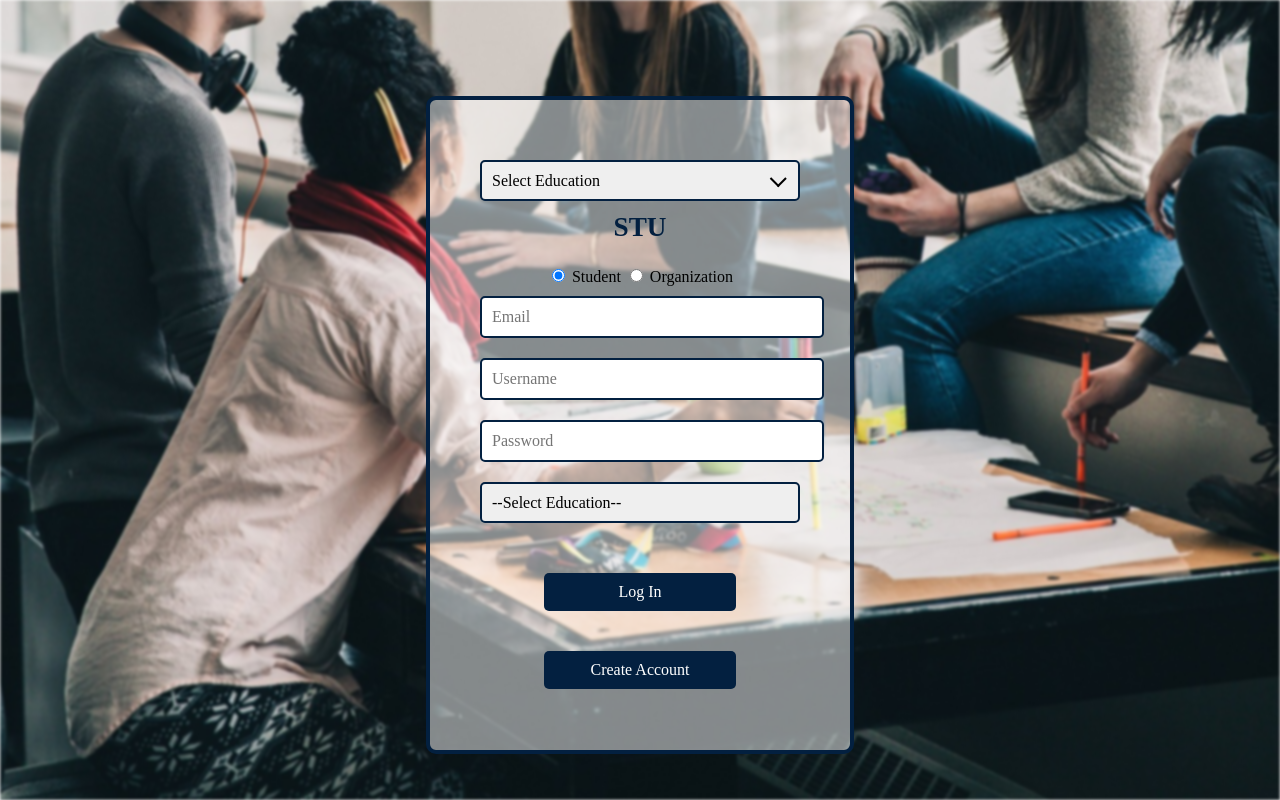
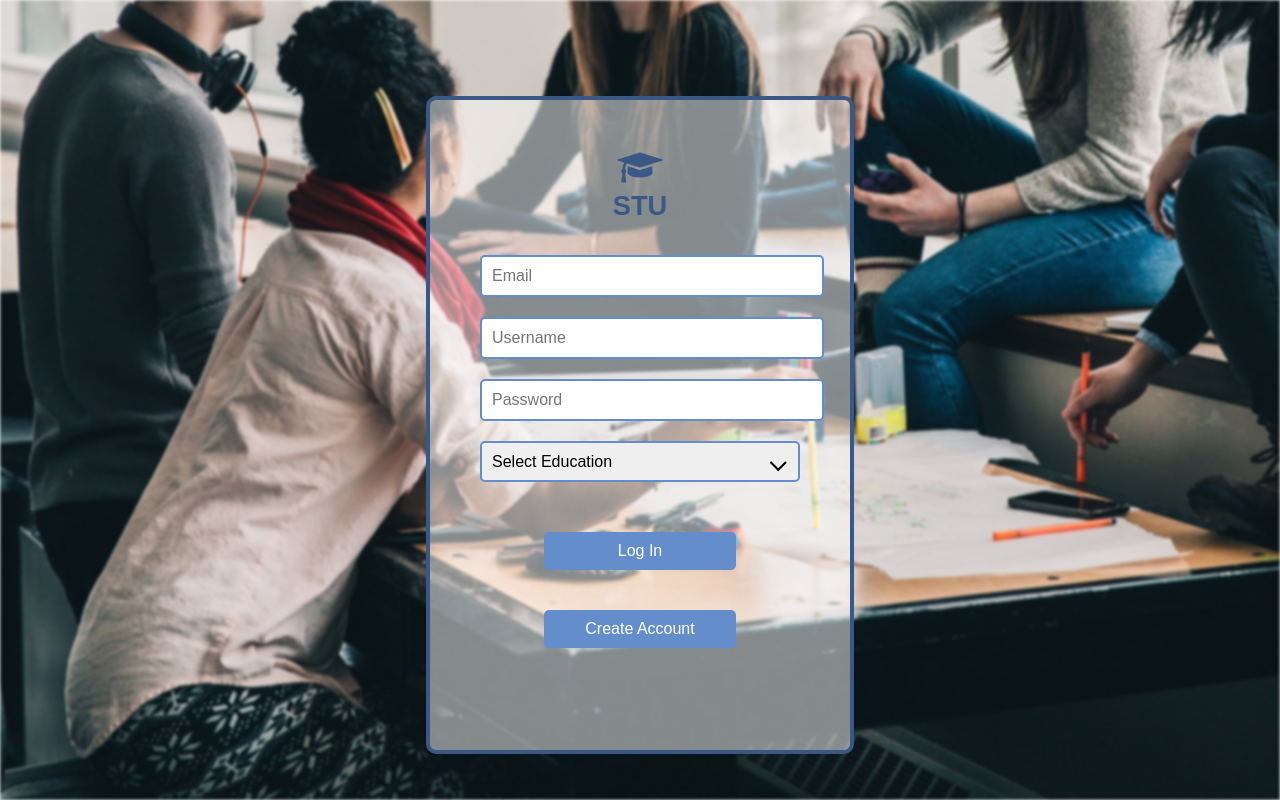
Before and after one commit to ViktorSjos/StudentChatt, a website: page public/signup.html in a window 1280 px wide. Drawn offline with Linux system fonts and the light colour scheme.

Commit message:
de defde

```diff
--- a/public/signup.html
+++ b/public/signup.html
@@ -6,12 +6,35 @@
     <meta name="viewport" content="width=device-width, initial-scale=1.0">
     <title>Signup</title>
     <link rel="stylesheet" href="stylingSignUp.css">
+    <link rel="stylesheet" href="https://maxcdn.bootstrapcdn.com/font-awesome/4.7.0/css/font-awesome.min.css">
+
 </head>
 <body>
+    <style>
+        .fa-graduation-cap {
+            color: #395886;
+            font-size: 35px;
+            display: block;
+            margin: 0 auto 5px;
+            text-align: center;
+        }
+    </style>
+
     <div class="background-image"></div>
     <div class="signUp-container">
 
-        <div class="select-wrapper">
+        <i class="fa fa-graduation-cap" aria-hidden="true"></i>
+
+        <h2 class="rubrikStu1">STU</h2>
+
+        <form>
+          <div class="arrow"></div>
+
+          <input type="email" placeholder="Email" required>
+          <input type="text" placeholder="Username" required>
+          <input type="password" placeholder="Password" required>
+
+          <div class="select-wrapper">
             <select>
                 <option value="">Select Education</option>
                 <option value="Option 1">Statsvetenskap</option>
@@ -26,41 +49,14 @@
             <div class="arrow"></div>
         </div>
 
-        <h2 class="rubrikStu1">STU</h2>
-
-        <form>
-            <div class="role-section">
-                <input type="radio" id="student" name="role" checked/>
-                <label for="student">Student</label>
-                <input type="radio" id="organization" name="role"/>
-                <label for="organization">Organization</label>
-            </div>
-
-
-            <div class="arrow"></div>
-
-
-          <input type="email" placeholder="Email" required>
-          <input type="text" placeholder="Username" required>
-          <input type="password" placeholder="Password" required>
-          <select id="education" name="education" required>
-             <option value="">--Select Education--</option>
-             <option value="">Statsvetenskap</option>
-             <option value="">Systemvetenskap</option>
-             <option value="">Grafisk Design</option>
-             <option value="">Digital Tjänsteutveckling</option>
-             <option value="">Sociologi</option>
-             <option value="">Psykologi</option>
-             <option value="">Rättsvetenskap</option>
-          </select>
-
         <div class="button-container">
             <input type="button" value="Log In">
             <input type="submit" value="Create Account">
         </div>
 
-
         </form>
     </div>
+
+
 </body>
 </html>
--- a/public/stylingSignUp.css
+++ b/public/stylingSignUp.css
@@ -1,17 +1,10 @@
 body, html {
+  font-family: sans-serif;
   height: 100%;
   margin: 0;
   display: flex;
   justify-content: center;
   align-items: center;
-    font-family: 'sans-serif'; /* Garamond is the primary font, with a generic serif as fallback */
-}
-/* HÄR BÖRJAR KOD FÖR SIGNUP */
-.rubrikStu1 {
-    color: #032040;
-    font-size: 1.7em; /* 2.25 times the size of the current font size */
-    margin-top: 1px;
-
 }
 
 .signUp-container {
@@ -22,19 +15,33 @@ body, html {
   margin: 100px auto;
   text-align: center;
   height: 550px;
-    font-family: 'sans-serif', serif; /* Garamond is the primary font, with a generic serif as fallback */
+  font-family: sans-serif;
   margin-bottom: 50px;
-    border: 4px solid #032040; /* Corrected border property */
-
+  border: 4px solid #395886;
 }
 
-  input[type="email"], select {
+.rubrikStu1 {
+  color: #395886;
+  font-family: sans-serif;
+  font-size: 1.7em;
+  margin-top: 1px;
+}
+
+.fa-graduation-cap {
+  color: #395886;
+  font-size: 40px;
+  display: block;
+  margin: 0 auto 5px;
+  text-align: center;
+}
+
+input[type="email"], select, input[type="text"], input[type="password"] {
   width: 100%;
   padding: 10px;
   margin: 10px 0;
-    border: 2px solid #032040;
+  border: 2px solid #638ecb;
   border-radius: 5px;
-    font-family: 'sans-serif', serif;
+  font-family: sans-serif;
   font-size: 1.0em;
 }
 
@@ -50,92 +57,27 @@ body, html {
 
 .select-wrapper select {
   width: 100%;
-    padding-right: 30px; /* Make room for the arrow */
-    appearance: none; /* Removes default browser styling */
+  padding-right: 30px;
   -webkit-appearance: none;
   -moz-appearance: none;
-    cursor: pointer;
-    border: 2px solid #032040;
   border-radius: 5px;
-    font-family: 'sans-serif', serif;
   font-size: 1.0em;
   padding: 10px;
-    box-sizing: border-box; /* Includes padding and border in the element's total width */
+  box-sizing: border-box;
+  font-family: sans-serif;
 }
 
 .select-wrapper .arrow {
   border-bottom: 2px solid #000;
   border-right: 2px solid #000;
   position: absolute;
-  top: 45%;
+  top: 50%;
   right: 20px;
   width: 10px;
   height: 10px;
   transform: rotate(45deg) translateY(-50%);
-  pointer-events: none; /* Makes sure clicks pass through to the select element */
+  pointer-events: none;
 }
-
-.role-selection {
-    display: flex;
-    flex-wrap: wrap;
-    gap: 10px;
-    margin: 20px 0;
-}
-
-
-.role-selection input[type="radio"] {
-    appearance: none;
-    width: 18px;
-    height: 18px;
-    margin-right: 5px;
-    background-color: #f1f1f1;
-    border: 2px solid #032040;
-    cursor: pointer;
-    transition: background 0.3s;;
-}
-
-
-.role-selection label {
-    background-color: #f1f1f1;
-    color: #032040;
-    border-radius: 5px;
-    cursor: pointer;
-    padding: 5px 10px;
-    display: inline-flex;
-    align-items: center;
-    margin: 0;
-}
-
-
-.role-selection input[type="radio"]:checked + label {
-    background-color: #032040;
-    color: white;
-}
-
-.role-selection input[type="radio"]:checked::after {
-  content: "";
-  display: block;
-  width: 10px;
-  height: 10px;
-  margin: 2px auto;
-  background-color: white;
-}
-
-.role-selection > label {
-    display: inline-flex;
-}
-
-
-  input[type="text"], input[type="password"] {
-    width: 100%;
-    padding: 10px;
-    margin: 10px 0;
-    border: 2px solid #032040;
-    border-radius: 5px;
-    font-family: 'sans-serif', serif;
-    font-size: 1.0em;
-  }
-
 
 
 input[type="submit"], input[type="button"] {
@@ -143,27 +85,26 @@ body, html {
   padding: 10px;
   border: none;
   border-radius: 5px;
-    background-color: #032040;
+  background-color: #638ecb;
   color: white;
   cursor: pointer;
-    margin: 40px auto 0; /* Adds margin to the top */
-    font-family: 'sans-serif', serif; /* Garamond is the primary font, with a generic serif as fallback */
-    font-size: 1.0em; /* 2.25 times the size of the current font size */
-
+  margin: 40px auto 0;
+  font-size: 1.0em;
+  font-family: sans-serif;
 }
 
 input[type="submit"]:hover, input[type="button"]:hover {
-    background-color: #196ac0;
+  background-color: #395886;
 }
 
 .background-image {
-    position: fixed; /* Fixed position to cover the entire viewport */
+  position: fixed;
   top: 0;
   left: 0;
   width: 100%;
   height: 100%;
   background: url('images/81998B8A-7F79-4052-BED3-517A1C9C16BB.jpeg') no-repeat center center;
   background-size: cover;
-    z-index: -1; /* Ensures the image stays behind other content */
+  z-index: -1;
   filter: blur(1.5px);
 }
```
Lines whose indentation alone changed are shown as unchanged.
